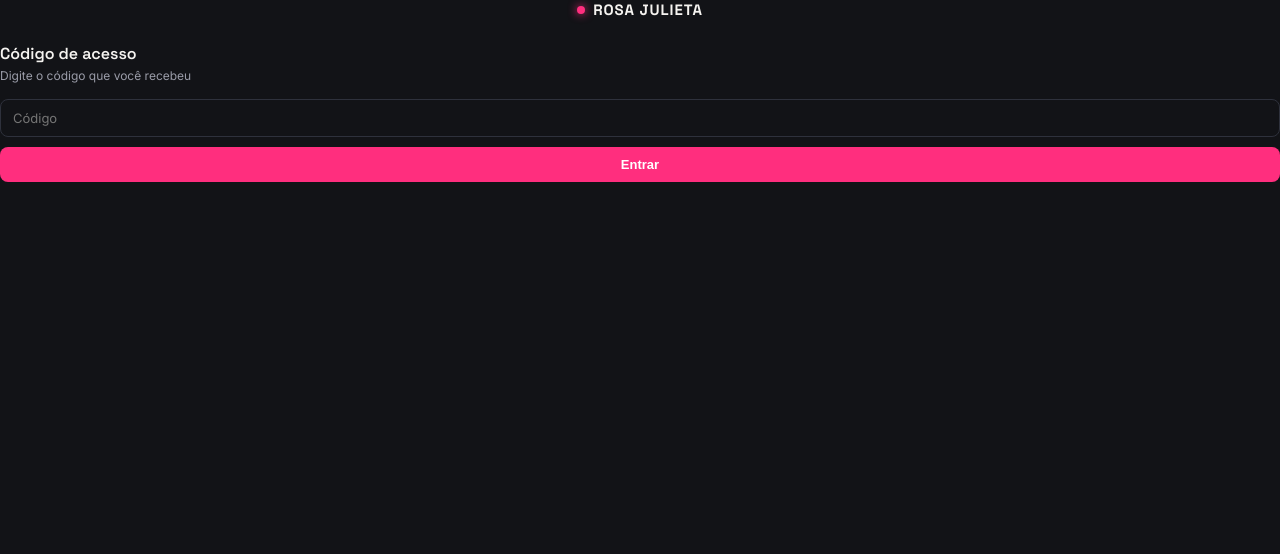
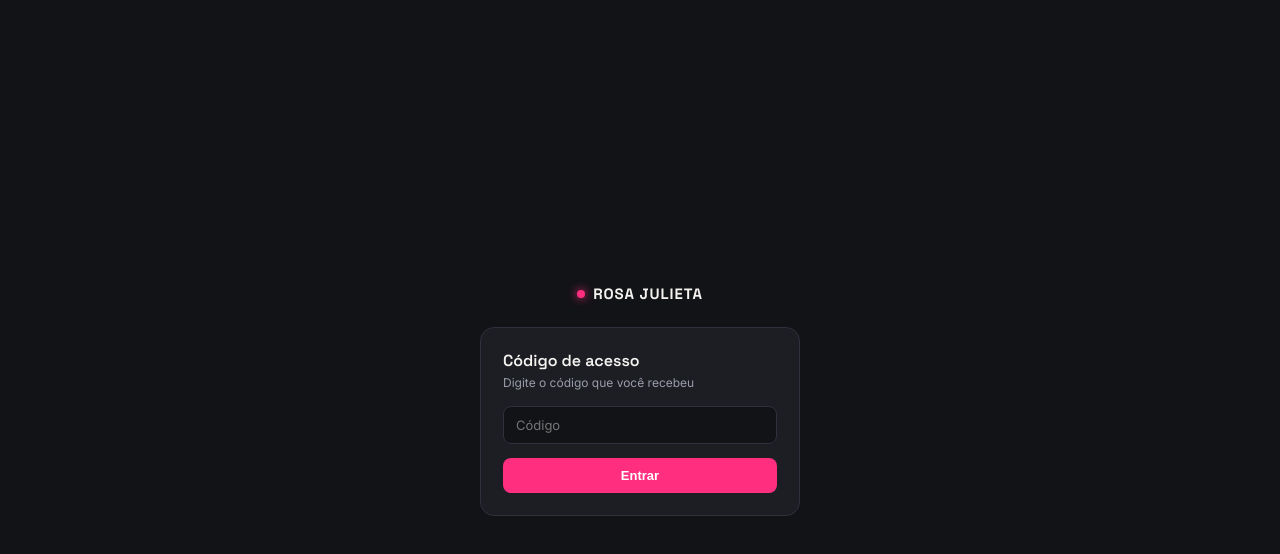
Before and after one commit to sacrosajulieta-art/rosa-julieta-app, a plain HTML site: page index.html in a window 1280 px wide. Drawn offline with nearby package versions, Linux system fonts and the light colour scheme; no server answers.

Commit message:
Update styles.css

```diff
--- a/styles.css
+++ b/styles.css
@@ -126,6 +126,12 @@ body {
 .dre-tr-final td:first-child { border-radius: 10px 0 0 10px; border-right: none; }
 .dre-tr-final td:last-child { border-radius: 0 10px 10px 0; border-left: none; font-size: 17px; }
 
+.sair-link { background: none; border: none; color: var(--text-muted); font-size: 10.5px; text-decoration: underline; cursor: pointer; margin-top: 6px; padding: 0; }
+
+.gate-wrap { min-height: 100vh; display: flex; flex-direction: column; align-items: center; justify-content: center; padding: 20px; }
+.gate-card { background: var(--surface); border: 1px solid var(--border); border-radius: 14px; padding: 22px; width: 100%; max-width: 320px; }
+.gate-card input { margin-bottom: 4px; }
+
 .file-label { display: flex; align-items: center; gap: 8px; justify-content: center; background: var(--bg); border: 1px dashed var(--border); border-radius: 8px; padding: 14px; font-size: 13px; cursor: pointer; }
 
 .tx-row { display: flex; align-items: center; gap: 10px; background: var(--surface); border: 1px solid var(--border); border-radius: 10px; padding: 10px 12px; }
```
